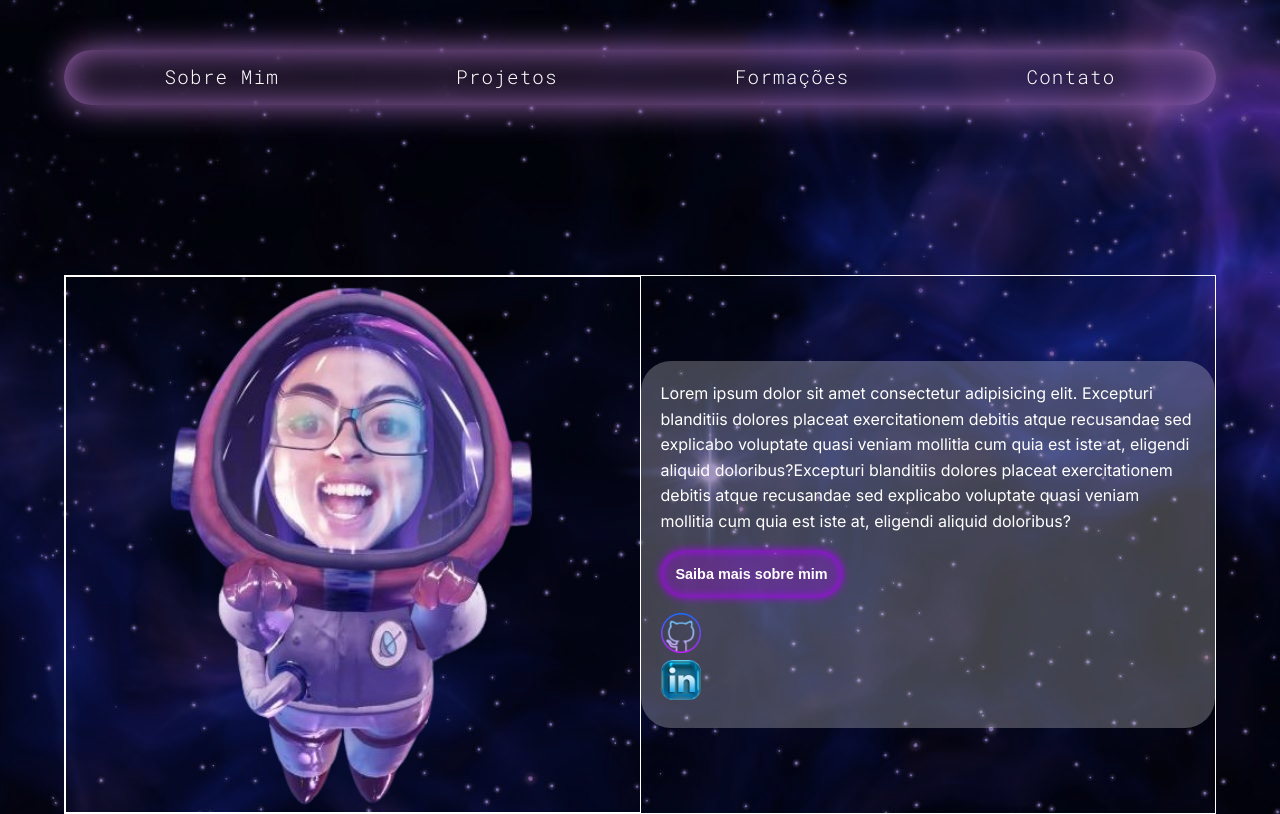
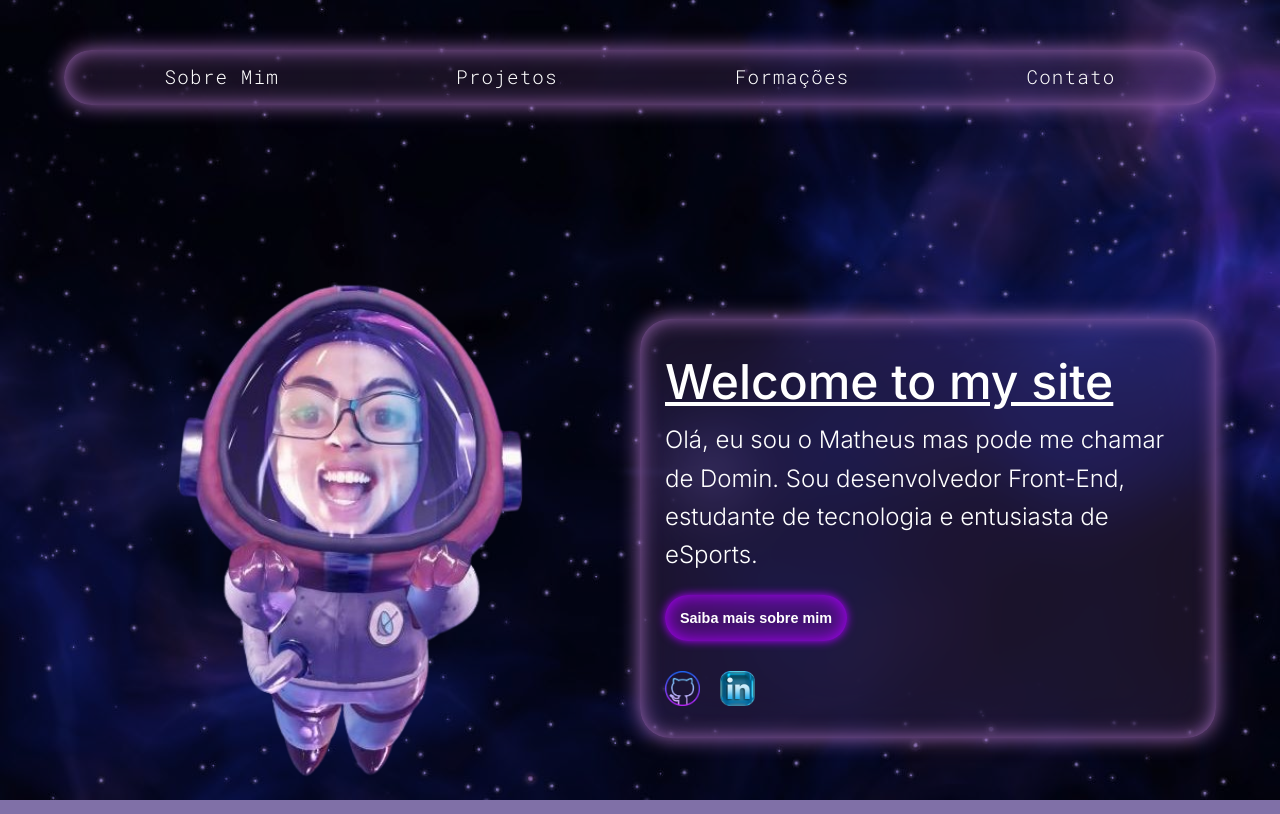
Before and after one commit to DominMFD/domin-portfolio, a Next.js app: page / in a window 1280 px wide. Built offline with nearby package versions, Linux system fonts and the light colour scheme.

Commit message:
main quase finalizada

```diff
--- a/src/app/page.tsx
+++ b/src/app/page.tsx
@@ -1,9 +1,9 @@
-
 import styles from "./page.module.css";
 import Header from "@/components/Header";
 import Main from "@/components/Main";
 
 export default function Home() {
+
   return (
     <>
     <header>
--- a/src/components/Header/index.tsx
+++ b/src/components/Header/index.tsx
@@ -1,9 +1,27 @@
+'use client';
+
+import * as React from 'react'
 import styles from './styles.module.scss';
 import { Roboto_Mono } from "next/font/google";
+import { useEffect, useState } from 'react';
 
 const roboto = Roboto_Mono({ subsets: ["latin"] });
 
 export default function Header() {
+
+    const [windowWidth, setWindowWidth] = useState(window.innerWidth);
+
+    useEffect(() => {
+      const handleResize = () => {
+        setWindowWidth(window.innerWidth);
+      };
+
+      window.addEventListener('resize', handleResize);
+
+      return () => {
+        window.removeEventListener('resize', handleResize);
+      };
+    }, []);
 
     return (
         <div className={roboto.className}>
--- a/src/components/Header/styles.module.scss
+++ b/src/components/Header/styles.module.scss
@@ -5,8 +5,8 @@
     padding: 12px;
     border-radius: 30px;
     background-color: #9c68b425;
-    backdrop-filter: blur(12px);
-    box-shadow: inset 0 0 32px 0 #9c68b4, 0 0 32px 0 #9c68b4;
+    backdrop-filter: blur(30px);
+    box-shadow: inset 0 0 20px 0 #9c68b4, 0 0 20px 0 #9c68b4;
 
     .navegation {
         display: flex;
--- a/src/components/Main/styles.module.scss
+++ b/src/components/Main/styles.module.scss
@@ -3,18 +3,16 @@
     max-width: 1400px;
     margin: 170px auto 0 auto;
     display: flex;
-    border: 1px solid #FFF;
 
     .image__container {
         display: flex;
-        border: 1px solid #FFF;
         width: 100%;
         object-fit: scale-down;
         align-items: center;
         justify-content: center;
 
         .image {
-            width: 400px;
+            width: 380px;
         }
     }
 
--- a/src/components/MainCard/index.tsx
+++ b/src/components/MainCard/index.tsx
@@ -2,16 +2,24 @@ import Image from 'next/image';
 import styles from './styles.module.scss';
 import githubIcon from '../../../public/GithubIcon.png'
 import linkedinIcon from '../../../public/linkedinIcon.png'
+import Link from 'next/link';
 
 export default function MainCard() {
     return (
         <div className={styles.card__container}>
             <div className={styles.description__container}>
-                <span>Lorem ipsum dolor sit amet consectetur adipisicing elit. Excepturi blanditiis dolores placeat exercitationem debitis atque recusandae sed explicabo voluptate quasi veniam mollitia cum quia est iste at, eligendi aliquid doloribus?Excepturi blanditiis dolores placeat exercitationem debitis atque recusandae sed explicabo voluptate quasi veniam mollitia cum quia est iste at, eligendi aliquid doloribus?</span>
+                <h1>Welcome to my site</h1>
+                <span>Olá, eu sou o Matheus mas pode me chamar de Domin. Sou desenvolvedor Front-End, estudante de tecnologia e entusiasta de eSports.</span>
                 <button>Saiba mais sobre mim</button>
                 <div className={styles.icons__container}>
-                    <Image className={styles.icon} src={githubIcon} alt='Icone do Github'/>
-                    <Image className={styles.icon} src={linkedinIcon} alt='Icone do Linkedin'/>
+                    <Link href={'https://github.com/DominMFD'} target='_blank'>
+                        <Image className={styles.icon} src={githubIcon} alt='Icone do Github'/>
+                    </Link>
+                    <Link href={'https://github.com/DominMFD'}
+                    target='_blank'>
+                        <Image className={styles.icon} src={linkedinIcon} alt='Icone do Linkedin'/>
+                    </Link>
+
                 </div>
                 </div>
         </div>
--- a/src/components/MainCard/styles.module.scss
+++ b/src/components/MainCard/styles.module.scss
@@ -9,29 +9,71 @@
         width: 100%;
         color: #FFF;
         height: max-content;
-        background-color: #ffffff3f;
+        background-color: #9c68b425;
+        box-shadow: inset 0 0 20px 0 #9c68b4, 0 0 20px 0 #9c68b4;
+        backdrop-filter: blur(30px);
         border-radius: 30px;
-        padding: 20px;
+        padding: 25px;
 
         display: flex;
         flex-direction: column;
-        gap: 16px;
+
+        h1 {
+            font-size: 3rem;
+            font-weight: 500;
+            text-decoration: underline;
+        }
+
+        span {
+            font-size: 1.5rem;
+            font-weight: 300;
+        }
 
         button {
             width: max-content;
             background-color: #ae00ff42;
+            box-shadow: inset 0 0 10px 0 #ae00ff, 0 0 10px 0 #ae00ff;
             border: none;
-            box-shadow: inset 0 0 10px 0 #ae00ff, 0 0 10px 0 #ae00ff;
             border-radius: 30px;
             padding: 15px;
             color: rgb(255, 255, 255);
             font-size: .9rem;
             font-weight: 600;
+            margin-top: 20px;
+            transition: background .5s ease-in-out, transform .8s ease-in-out;
+            animation: animationButton 2s infinite;
+
+
+            &:hover {
+                background-color: transparent;
+                transform: scale(1.1);
+                cursor: pointer;
+                animation: none;
+            }
         }
 
         .icons__container {
-            width: 40px;
-            object-fit: cover;
+            width: 100%;
+            display: flex;
+            gap: 20px;
+            margin-top: 30px;
+
+            .icon {
+                width: 35px;
+                object-fit: cover;
+                transition: transform .5s ease-in-out;
+
+                &:hover{
+                    transform: scale(1.3);
+                }
+            }
+
         }
     }
 }
+
+@keyframes animationButton {
+    60% {
+        box-shadow: inset 0 0 30px 0 #ae00ff, 0 0 10px 0 #ae00ff;
+    }
+}
```
